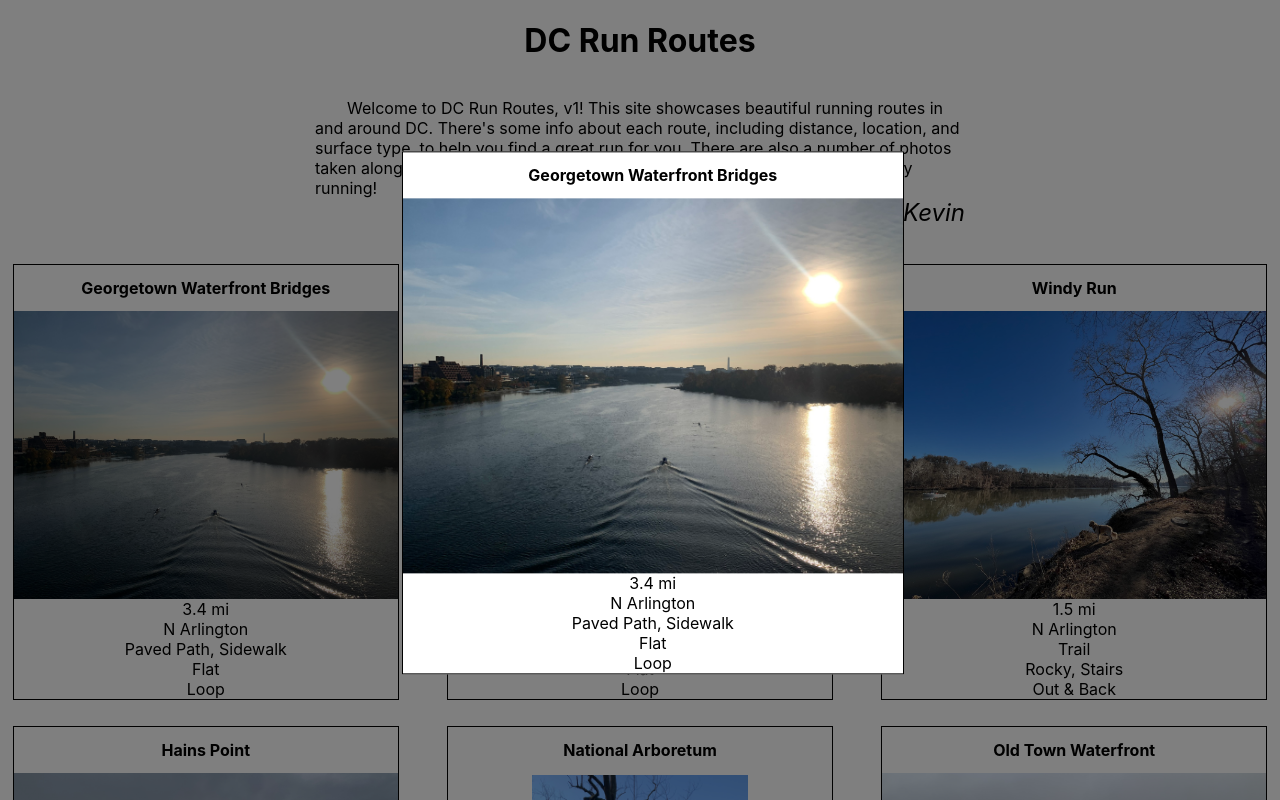
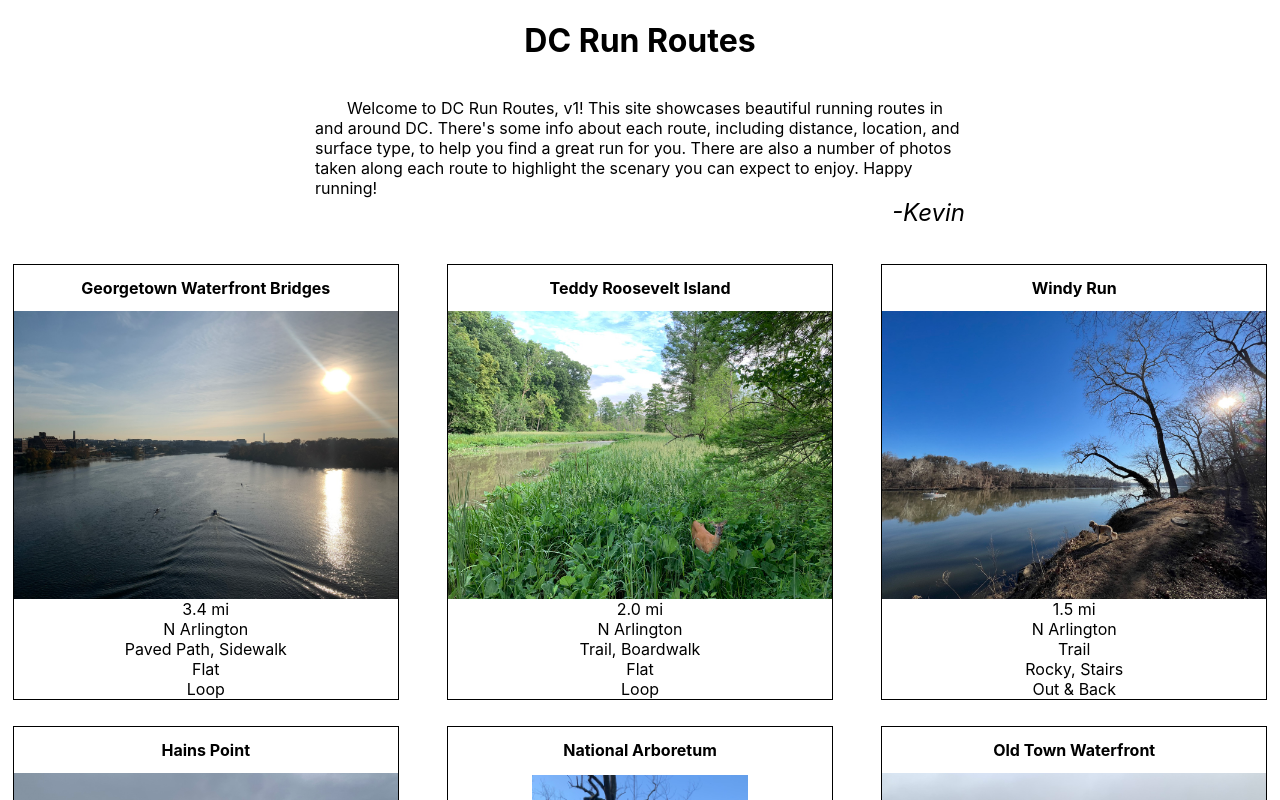
Before and after one commit to kjsheehy/dc-run-routes, a React (Create React App) app: page / in a window 1280 px wide. Shown: the top 800 px of the page. Built offline with nearby package versions, Linux system fonts and the light colour scheme.

Commit message:
Clicking a route tile now results in the properly display of a route modal with that route! User gets stuck with the modal and overlay displayed for now (and also can trigger another route modal and overlay by clicking a route tile through the overlay)

```diff
--- a/src/App.js
+++ b/src/App.js
@@ -80,16 +80,10 @@ function App() {
   ];
 
   return (
-    <div>
-      <div className="App">
-        <Header />
-        <Intro />
-        <RouteTileContainer routes={routes} />
-        {/* <Modal>
-          <RouteModal {...routes[0]} />
-        </Modal> */}
-      </div>
-      <RouteModal {...routes[0]} />
+    <div className="App">
+      <Header />
+      <Intro />
+      <RouteTileContainer routes={routes} />
     </div>
   );
 }
```
